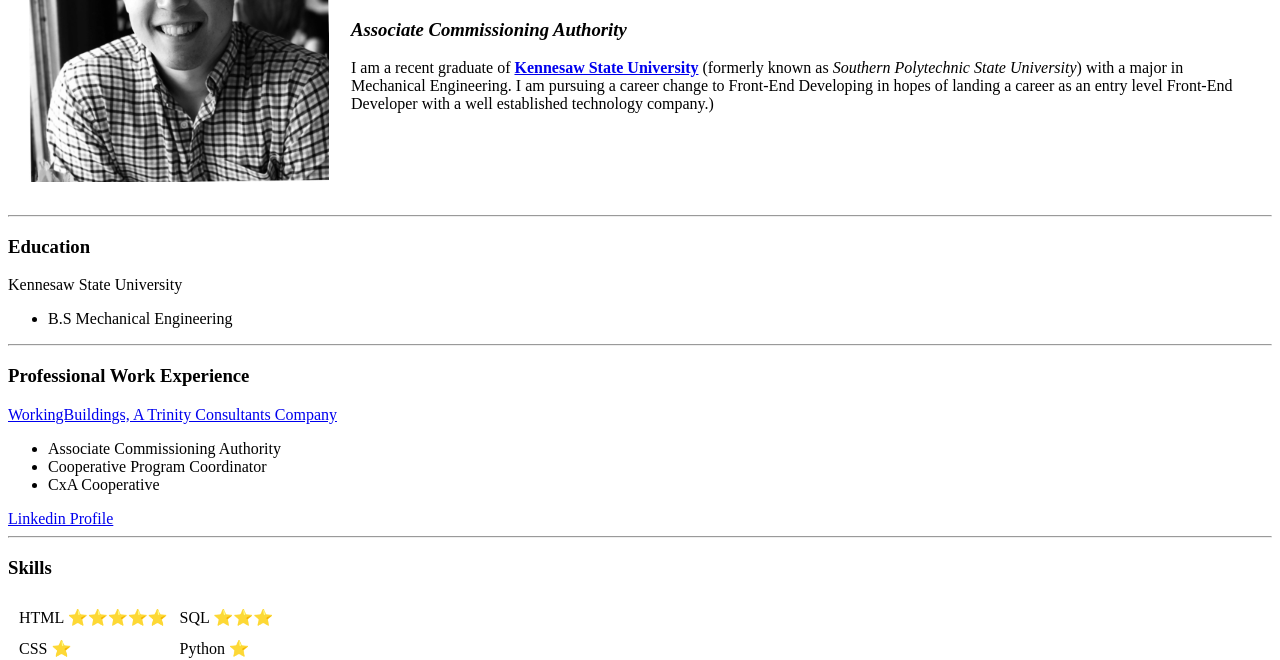
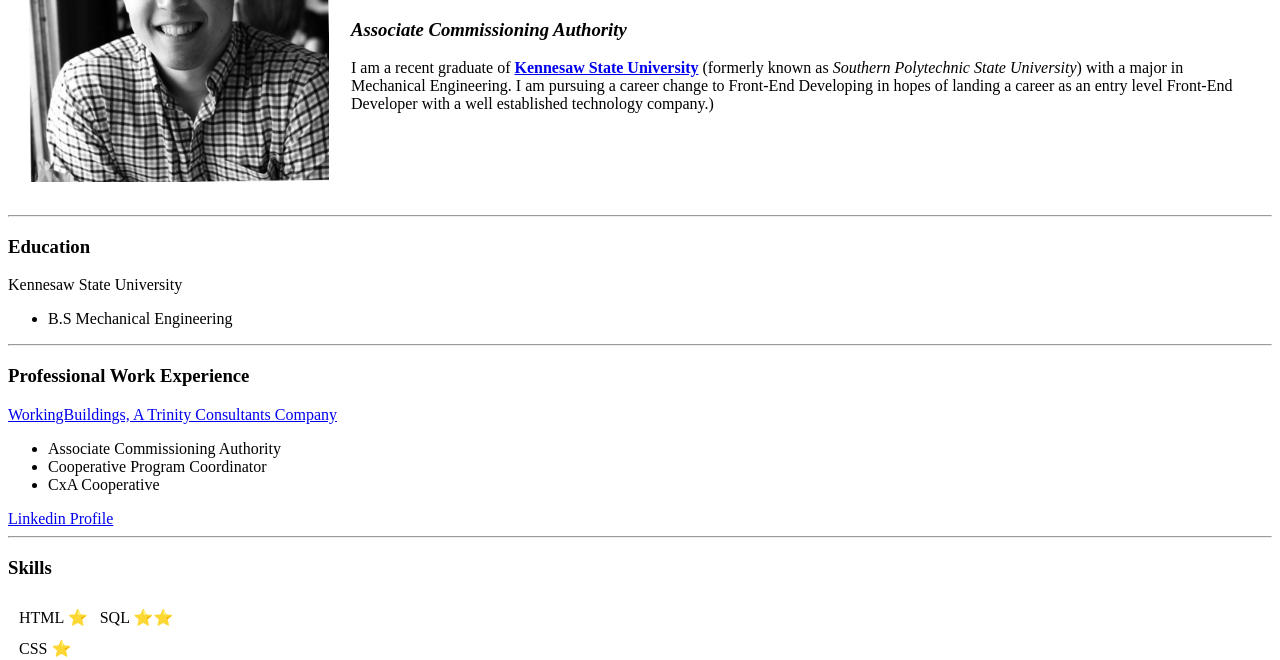
Before and after one commit to syokoi1/Cv, a plain HTML site: page index.html in a window 1280 px wide. Shown: the part 147-807 px from the top of the page. Drawn offline with Linux system fonts and the light colour scheme.

Commit message:
Update index.html

```diff
--- a/index.html
+++ b/index.html
@@ -56,12 +56,11 @@
   <h3>Skills</h3>
     <table cellspacing = "10">
       <tr>
-        <td>HTML &#11088;&#11088;&#11088;&#11088;&#11088;</td>
-        <td>SQL &#11088;&#11088;&#11088;</td>
+        <td>HTML &#11088;</td>
+        <td>SQL &#11088;&#11088;</td>
       </tr>
       <tr>
         <td>CSS &#11088;</td>
-        <td>Python &#11088;</td>
       </tr>
     </table>
 <hr/>
```
